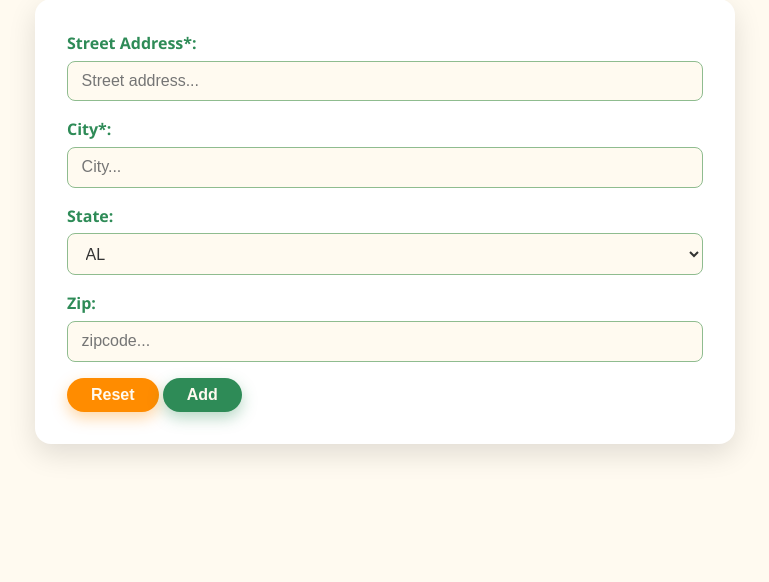
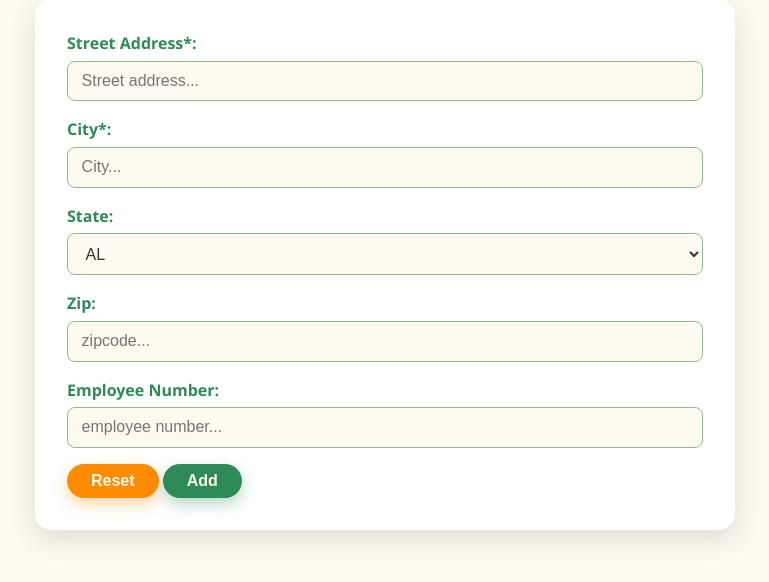
Before and after one commit to ejarredondo/Fall25OnlineShopping, a Flask app: page /add_stores in a window 1280 px wide. Shown: the part 119-701 px from the top of the page, without its empty margins (255-1024 px from the left). Run offline with Flask 3, Linux system fonts and the light colour scheme; parts of the project's set-up code (start-up, migrations or seed data) failed here and were passed over.

Commit message:
added something to add_store.html

```diff
--- a/DB-app/templates/add_store.html
+++ b/DB-app/templates/add_store.html
@@ -69,6 +69,8 @@
                 </select><br>
         <label>Zip:</label>
                 <input type = "text" name = "zip" placeholder = "zipcode..."><br>
+        <label>Employee Number:</label>
+                <input type = "text" name = "employee_number" placeholder = "employee number..."><br>
         <button class = reset type = "reset">Reset</button>
         <button class = "add" type = "submit">Add</button>
     </form>
```
